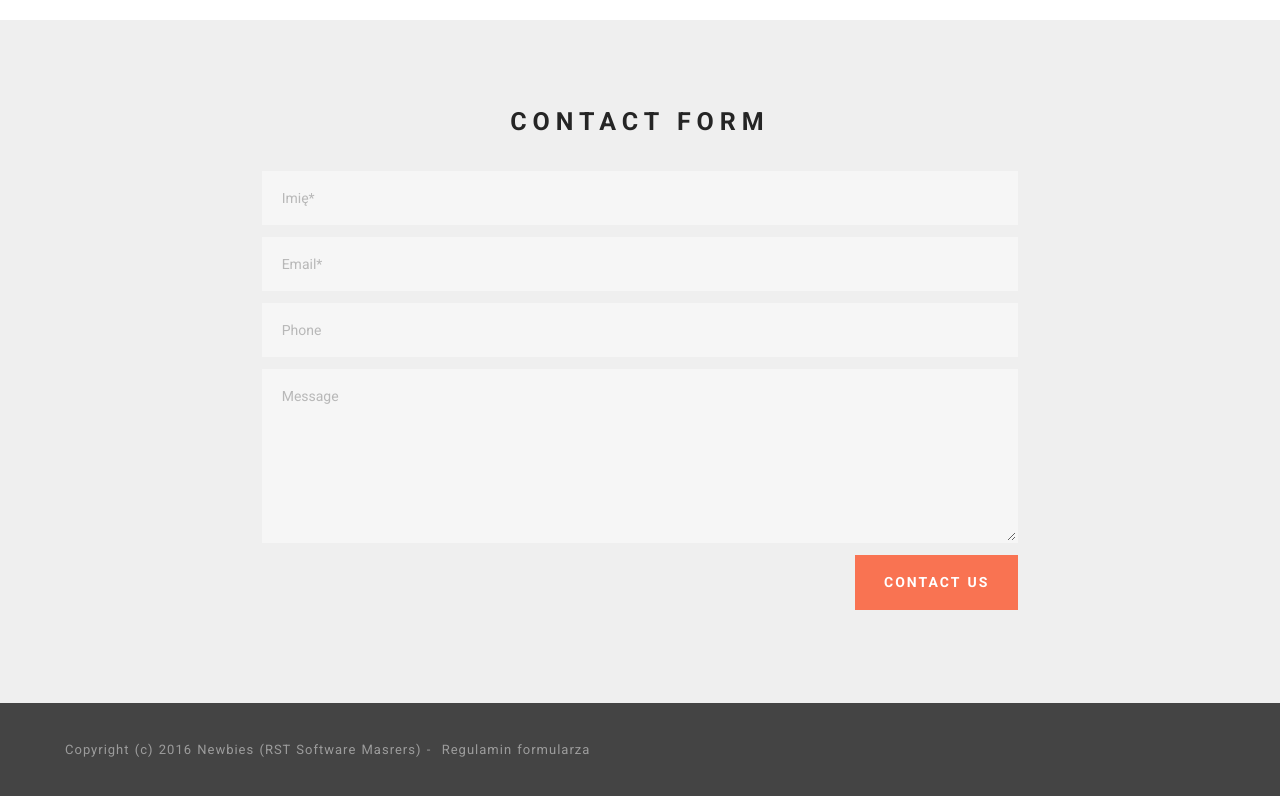
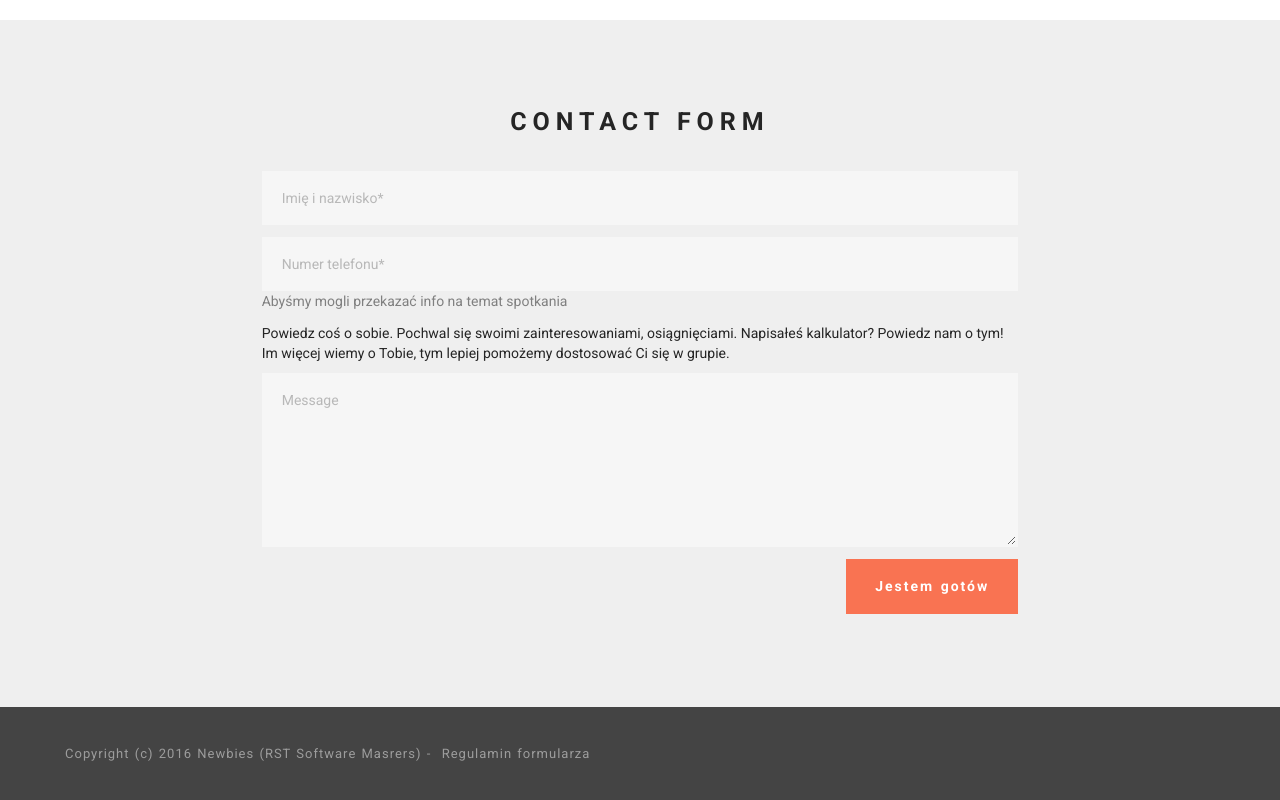
Before and after one commit to magicmychal/newbieswebpage, a plain HTML site: page index.html in a window 1280 px wide. Shown: the part 2828-3628 px from the top of the page. Drawn offline with Linux system fonts and the light colour scheme.

Commit message:
poprawa formularzu, naprawa głównego przycisku

```diff
--- a/index.html
+++ b/index.html
@@ -29,7 +29,7 @@
                         <h1 class="mbr-hero__text">Newbies</h1>
                         <p class="mbr-hero__subtext">Przygoda z kodem właśnie się zaczyna</p>
                     </div>
-                    <div class="mbr-buttons btn-inverse mbr-buttons--center"> <a class="mbr-buttons__btn btn btn-lg btn-default animated fadeInUp delay" href="index.html#header4-0">Dowiedz się więcej</a></div>
+                    <div class="mbr-buttons btn-inverse mbr-buttons--center"> <a class="mbr-buttons__btn btn btn-lg btn-default animated fadeInUp delay" href="#header3-0">Dowiedz się więcej</a></div>
                 </div></div>
             </div></div>
         </div>
@@ -135,18 +135,18 @@
                         <form action="https://mobirise.com/" method="post" data-form-title="CONTACT FORM">
                             <input type="hidden" value="STpB0dhtMQcOz4UYc6XPk7UwUntkNZzVh13j40eLkR7lyZTVJztlcO3G1nI5JaGJc0YVCHDtOMJvR/PJq3JN0gRwoFX7fAtoEOhgbG/oA4FUOO6PdSLkBRv8He/tdapq" data-form-email="true">
                             <div class="form-group">
-                                <input type="text" class="form-control" name="name" required="" placeholder="Imię*" data-form-field="Name">
+                                <input type="text" class="form-control" name="name" required="" placeholder="Imię i nazwisko*" data-form-field="Name">
                             </div>
                             <div class="form-group">
-                                <input type="email" class="form-control" name="email" required="" placeholder="Email*" data-form-field="Email">
+                                <input type="tel" class="form-control" name="phone" required="" placeholder="Numer telefonu*" data-form-field="Phone">
+                                <p><font color="grey">Abyśmy mogli przekazać info na temat spotkania</font></p>
                             </div>
                             <div class="form-group">
-                                <input type="tel" class="form-control" name="phone" placeholder="Phone" data-form-field="Phone">
-                            </div>
-                            <div class="form-group">
+                                <p>Powiedz coś o sobie. Pochwal się swoimi zainteresowaniami, osiągnięciami. Napisałeś kalkulator? Powiedz nam o tym!
+                                Im więcej wiemy o Tobie, tym lepiej pomożemy dostosować Ci się w grupie.</p>
                                 <textarea class="form-control" name="message" rows="7" placeholder="Message" data-form-field="Message"></textarea>
                             </div>
-                            <div class="mbr-buttons mbr-buttons--right"><button type="submit" class="mbr-buttons__btn btn btn-lg btn-danger">CONTACT US</button></div>
+                            <div class="mbr-buttons mbr-buttons--right"><button type="submit" class="mbr-buttons__btn btn btn-lg btn-danger">Jestem gotów</button></div>
                         </form>
                     </div>
                 </div>
```
Also changed, not shown: 1 other file.
